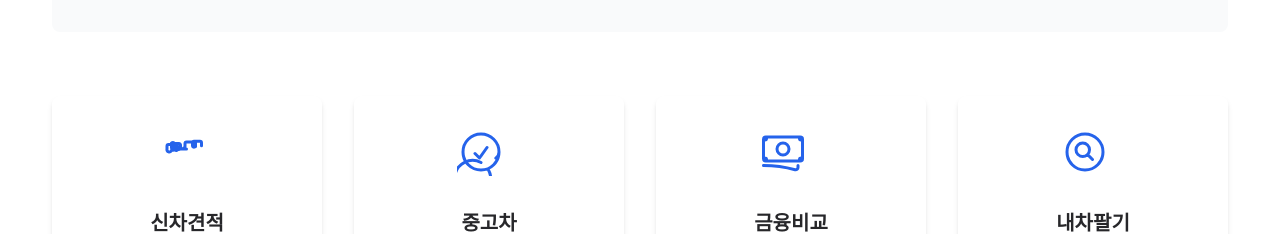
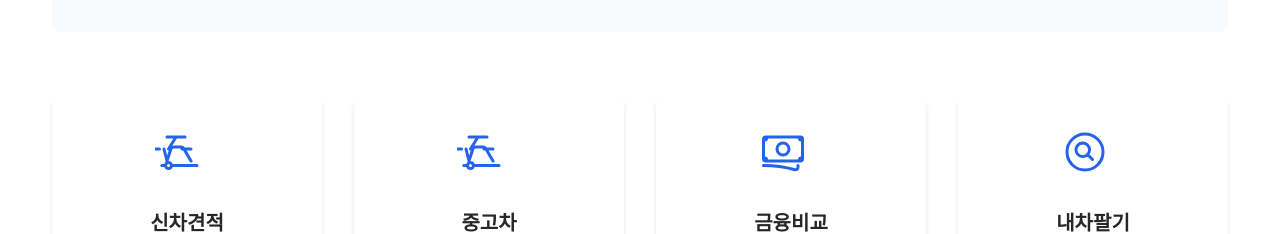
Before and after one commit to rimegic/carall01, a Next.js app: page / in a window 1280 px wide. Shown: the part 860-1094 px from the top of the page. Built offline with nearby package versions, Linux system fonts and the light colour scheme.

Commit message:
feat: Update service icons for new and used cars

```diff
--- a/src/components/ServicesGrid.tsx
+++ b/src/components/ServicesGrid.tsx
@@ -10,7 +10,7 @@ const services: Service[] = [
   {
     icon: (
       <svg xmlns="http://www.w3.org/2000/svg" fill="none" viewBox="0 0 24 24" strokeWidth={1.5} stroke="currentColor" className="w-12 h-12 text-blue-600">
-        <path strokeLinecap="round" strokeLinejoin="round" d="M8.25 7.5l.415-.207a.75.75 0 011.085.67V10.5m0 0h6m-6 0a.75.75 0 001.085.67l.416-.207m-1.5-2.083a.75.75 0 01-1.085.67V10.5m1.5 0a.75.75 0 00-1.085.67l-.416-.207m0 0l-.415.207A.75.75 0 016 10.5v-1.5a.75.75 0 01.75-.75h3.75a.75.75 0 01.75.75v1.5m0 0l.416.207a.75.75 0 001.085-.67v-1.5a.75.75 0 00-.75-.75h-3a.75.75 0 00-.75.75v1.5m6 0a.75.75 0 00.75-.75v-1.5a.75.75 0 01.75-.75h3.75a.75.75 0 01.75.75v1.5m0 0l-.416.207a.75.75 0 01-1.085-.67v-1.5a.75.75 0 01.75-.75h3a.75.75 0 01.75.75v1.5" />
+        <path strokeLinecap="round" strokeLinejoin="round" d="M8.25 18.75a1.5 1.5 0 01-3 0m3 0a1.5 1.5 0 00-3 0m3 0h6m-9 0H3.375M7.5 4.5h7.5m-7.5 0h-1.5m8.25 0h-1.5M10.5 18.75H21m-3-2.25l-3.65-6.25a1.5 1.5 0 00-1.35-.75h-3.65a1.5 1.5 0 00-1.35.75L6 16.5m-6-6h2.25m11.25 0h4.5m-11.25 0L10.5 4.5m-6 6L6 16.5" />
       </svg>
     ),
     title: "신차견적",
@@ -19,7 +19,7 @@ const services: Service[] = [
   {
     icon: (
       <svg xmlns="http://www.w3.org/2000/svg" fill="none" viewBox="0 0 24 24" strokeWidth={1.5} stroke="currentColor" className="w-12 h-12 text-blue-600">
-        <path strokeLinecap="round" strokeLinejoin="round" d="M9 12.75L11.25 15 15 9.75M21 12c0 1.268-.63 2.39-1.593 3.068M15.75 21a9 9 0 11-3.75-3.75M21 12a9 9 0 11-18 0 9 9 0 0118 0z" />
+        <path strokeLinecap="round" strokeLinejoin="round" d="M8.25 18.75a1.5 1.5 0 01-3 0m3 0a1.5 1.5 0 00-3 0m3 0h6m-9 0H3.375M7.5 4.5h7.5m-7.5 0h-1.5m8.25 0h-1.5M10.5 18.75H21m-3-2.25l-3.65-6.25a1.5 1.5 0 00-1.35-.75h-3.65a1.5 1.5 0 00-1.35.75L6 16.5m-6-6h2.25m11.25 0h4.5m-11.25 0L10.5 4.5m-6 6L6 16.5" />
       </svg>
     ),
     title: "중고차",
```
